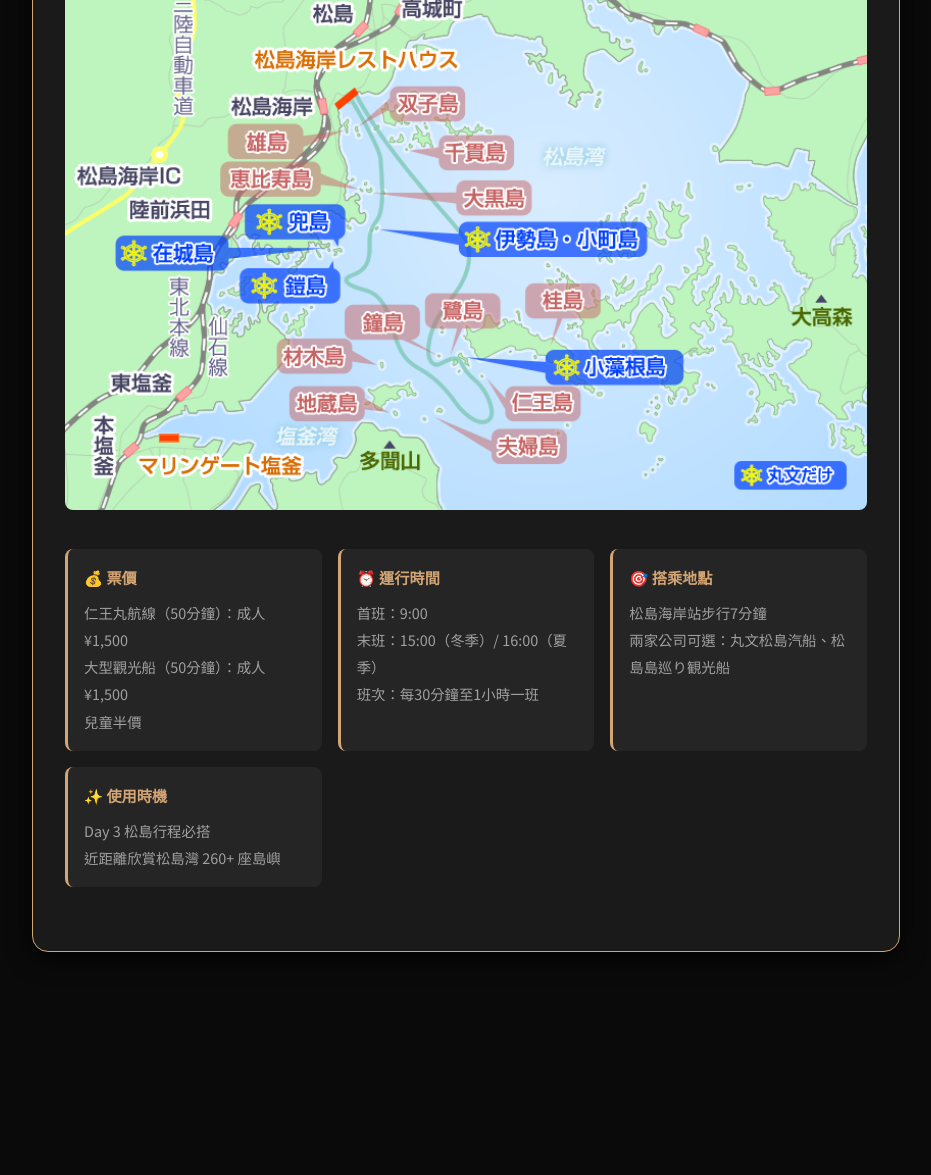
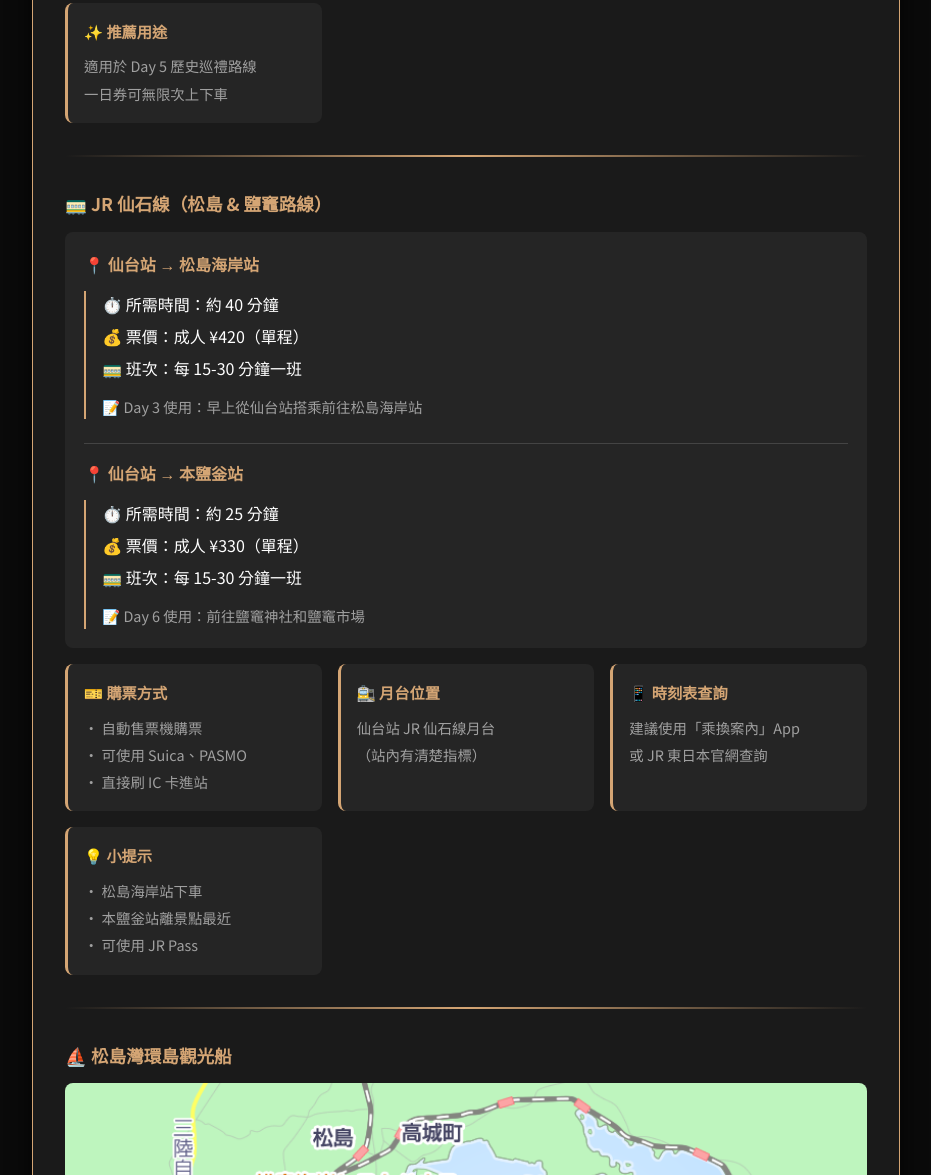
Before and after one commit to cheneugene0606-ai/SENDAI-travel-map202605, a plain HTML site: page index.html in a window 1280 px wide. Shown: the part 7713-8888 px from the top of the page, without its empty margins (174-1105 px from the left). Before the commit the page ends 8729 px from the top, so only its background shows below. Drawn offline with nearby package versions, Linux system fonts and the light colour scheme.

Commit message:
Update index.html

```diff
--- a/index.html
+++ b/index.html
@@ -170,6 +170,20 @@
                     <h4 style="color: var(--primary); font-size: 1.1rem; margin-bottom: 0.8rem;">🚌 るーぷる仙台（Loople Sendai）觀光巴士</h4>
                     <img src="images/loople-map.jpg" alt="Loople 仙台觀光巴士路線圖" style="width: 100%; border-radius: 8px; margin-bottom: 1rem;">
 
+                    <div style="background: var(--bg-card-light); padding: 1rem; border-radius: 8px; margin-bottom: 1rem; border-left: 3px solid var(--accent-gold);">
+                        <strong style="color: var(--primary);">📍 仙台站上車地點（重要！）</strong>
+                        <p style="color: var(--text-light); margin: 0.8rem 0;">
+                            <strong>西口巴士總站 16 號乘車處</strong>
+                        </p>
+                        <img src="images/loople-station-map.png" alt="Loople 仙台站乘車位置圖" style="width: 100%; border-radius: 8px; margin: 0.8rem 0; border: 1px solid #444;">
+                        <p style="color: var(--text-gray); margin: 0.5rem 0 0 0; font-size: 0.9rem;">
+                            🚶 從仙台站西口出來，走下巴士總站樓梯<br>
+                            👈 在左手邊找到紅色巴士站牌（有 Loople 標誌）<br>
+                            🎫 站牌編號：<strong style="color: var(--primary);">16 號乘車處</strong><br>
+                            🚌 認明紅色復古造型巴士
+                        </p>
+                    </div>
+
                     <div class="transport-grid">
                         <div class="transport-detail">
                             <strong>💰 票價</strong>
@@ -189,6 +203,60 @@
                         <div class="transport-detail">
                             <strong>✨ 推薦用途</strong>
                             <span>適用於 Day 5 歷史巡禮路線<br>一日券可無限次上下車</span>
+                        </div>
+                    </div>
+                </div>
+
+                <div class="transport-divider"></div>
+
+                <div class="transport-section">
+                    <h4 style="color: var(--primary); font-size: 1.1rem; margin-bottom: 0.8rem;">🚃 JR 仙石線（松島 & 鹽竈路線）</h4>
+
+                    <div style="background: var(--bg-card-light); padding: 1.2rem; border-radius: 8px; margin-bottom: 1rem;">
+                        <div style="margin-bottom: 1.5rem;">
+                            <strong style="color: var(--primary); font-size: 1rem;">📍 仙台站 → 松島海岸站</strong>
+                            <div style="margin-top: 0.8rem; padding-left: 1rem; border-left: 2px solid var(--primary);">
+                                <p style="color: var(--text-light); margin: 0.3rem 0;">⏱️ 所需時間：約 40 分鐘</p>
+                                <p style="color: var(--text-light); margin: 0.3rem 0;">💰 票價：成人 ¥420（單程）</p>
+                                <p style="color: var(--text-light); margin: 0.3rem 0;">🚃 班次：每 15-30 分鐘一班</p>
+                                <p style="color: var(--text-gray); margin: 0.8rem 0 0 0; font-size: 0.9rem;">
+                                    📝 Day 3 使用：早上從仙台站搭乘前往松島海岸站
+                                </p>
+                            </div>
+                        </div>
+
+                        <div style="border-top: 1px solid #444; padding-top: 1rem;">
+                            <strong style="color: var(--primary); font-size: 1rem;">📍 仙台站 → 本鹽釡站</strong>
+                            <div style="margin-top: 0.8rem; padding-left: 1rem; border-left: 2px solid var(--primary);">
+                                <p style="color: var(--text-light); margin: 0.3rem 0;">⏱️ 所需時間：約 25 分鐘</p>
+                                <p style="color: var(--text-light); margin: 0.3rem 0;">💰 票價：成人 ¥330（單程）</p>
+                                <p style="color: var(--text-light); margin: 0.3rem 0;">🚃 班次：每 15-30 分鐘一班</p>
+                                <p style="color: var(--text-gray); margin: 0.8rem 0 0 0; font-size: 0.9rem;">
+                                    📝 Day 6 使用：前往鹽竈神社和鹽竈市場
+                                </p>
+                            </div>
+                        </div>
+                    </div>
+
+                    <div class="transport-grid">
+                        <div class="transport-detail">
+                            <strong>🎫 購票方式</strong>
+                            <span>• 自動售票機購票<br>• 可使用 Suica、PASMO<br>• 直接刷 IC 卡進站</span>
+                        </div>
+
+                        <div class="transport-detail">
+                            <strong>🚉 月台位置</strong>
+                            <span>仙台站 JR 仙石線月台<br>（站內有清楚指標）</span>
+                        </div>
+
+                        <div class="transport-detail">
+                            <strong>📱 時刻表查詢</strong>
+                            <span>建議使用「乘換案內」App<br>或 JR 東日本官網查詢</span>
+                        </div>
+
+                        <div class="transport-detail">
+                            <strong>💡 小提示</strong>
+                            <span>• 松島海岸站下車<br>• 本鹽釡站離景點最近<br>• 可使用 JR Pass</span>
                         </div>
                     </div>
                 </div>
```
